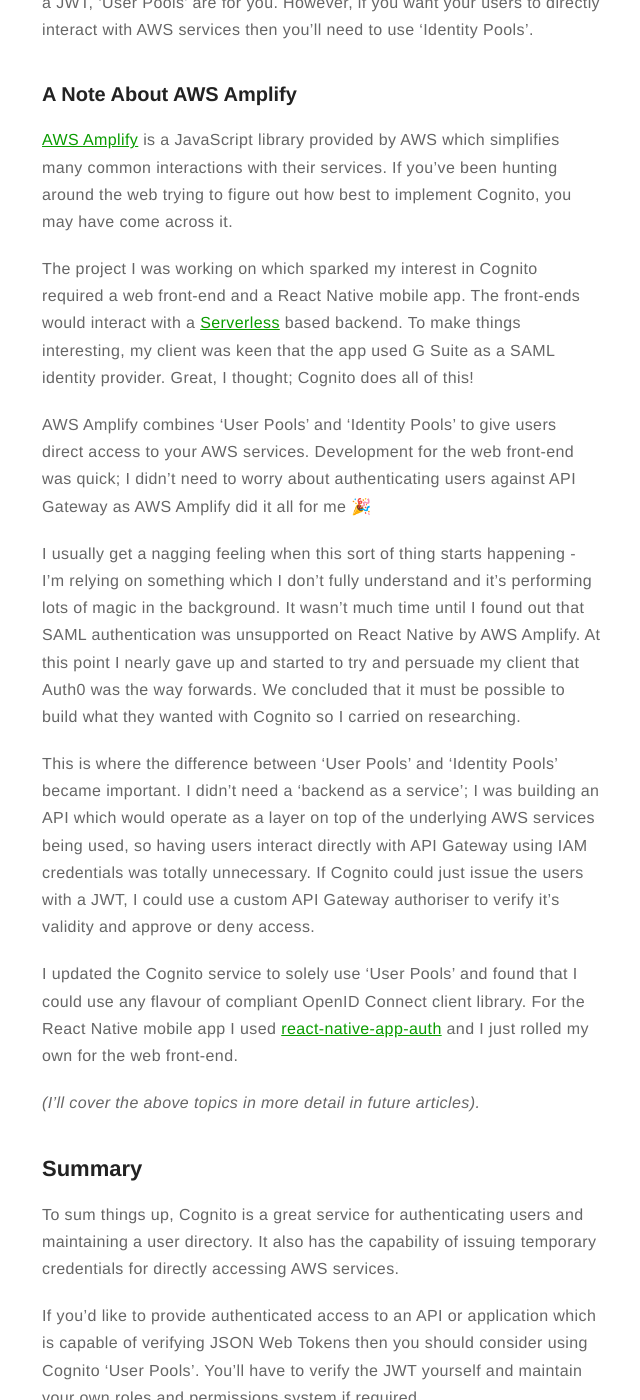
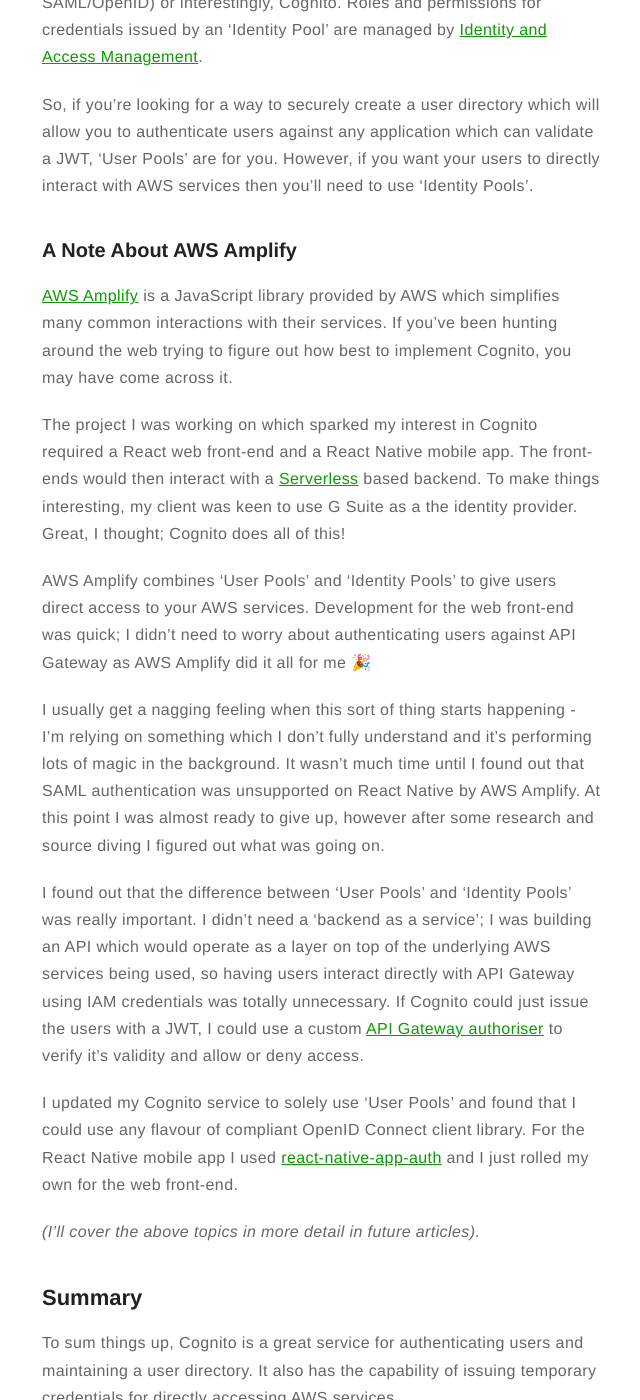
Before and after one commit to edcs/username.github.io, a Jekyll site: the page built from _posts/2018-07-10-getting-started-with-aws-cognito.md, in a window 1280 px wide and 1400 px high, scrolled down 2195 px. Shown: the whole window, without its empty margins (318-958 px from the left). Built offline with Jekyll 4.4.1, drawn with Linux system fonts in a browser that asks for light colours; some of the changed text lies outside the part shown.

Commit message:
Update some of the copy

```diff
--- a/_config.yml
+++ b/_config.yml
@@ -61,7 +61,7 @@
     sass_dir: _sass
     style: :compressed
 
-gems:
+plugins:
   - jemoji
   - jekyll-mentions
   - jekyll-seo-tag
--- a/_posts/2018-07-10-getting-started-with-aws-cognito.md
+++ b/_posts/2018-07-10-getting-started-with-aws-cognito.md
@@ -20,89 +20,101 @@
 [Okta](https://www.okta.com/) but decided they’re not what your looking for and you’ve then found
 [Amazon Cognito](https://aws.amazon.com/cognito/)?
 
-Well, that’s at least my story; services such as Auth0 and Okta are feature rich and are supported by excellent documentation,
-but that sort of product doesn’t come for free. Their subscription costs are often too high for my clients and we usually seek
-a lower cost option. This is where Cognito comes in - it offers similar features but at a lower cost and with what’s arguably
-a poorer ecosystem of supporting libraries and documentation.
+Well, that’s at least my story; services such as Auth0 and Okta are feature rich and are supported by excellent
+documentation, but that sort of product doesn’t come for free. Their subscriptions usually entice you in with a free
+tier, but once you start to scale, the costs can become a bit prohibitive (especially if you're looking to use
+'enterprise' features such as SAML).
+
+This is where Cognito comes in - it offers similar features but at a lower cost but with what’s arguably a poorer
+ecosystem of supporting libraries and documentation. This is where you need to make a trade off between getting your
+hands dirty with Cognito or paying for a ready made solution.
 
 ## Why Use ID as a Service?
 
 I’m not a security expert and I think that’s the point here. In the past I’ve created ReSTful web services secured with
-[PHP OAuth 2.0 Server](https://github.com/thephpleague/oauth2-server) and it was a steep learning curve. The world of computer
-security is fast moving and ever evolving - it doesn’t matter how smart you think you are, there’s always someone else smarter!
-So when a service becomes available which offers to solve a complex problem like security for a low cost, I’m interested.
+[PHP OAuth 2.0 Server](https://github.com/thephpleague/oauth2-server) and it was a steep learning curve. The world of
+computer security is fast moving and ever evolving - it doesn’t matter how smart you think you are, there’s always
+someone else smarter! So when a service becomes available which offers to solve a complex problem like security for a
+low cost, I’m interested.
 
-Cognito is feature rich offering traditional username and password sign-up_in, social sign-up_in, ‘passwordless’ and
-enterprise sign-up_in using SAML or OpenID. Then on top of that; you can enable multi factor authentication, SMS
-notifications, it has customisable hosted sign-in_up pages, and they’ll even handle the transactional emails you’ll
-undoubtably need to send to your users when they need to complete operations like password resets.
+Cognito is feature rich offering traditional username and password sign-up/in, social sign-up/in, ‘password-less’ and
+enterprise sign-up/in using SAML or OpenID. Then on top of that; you can enable multi factor authentication, SMS
+notifications, it has customisable hosted sign-in/up pages, and they’ll even handle some of the transactional emails
+you’ll undoubtedly need to send to your users when they need to do anything like reset their password.
 
 Imagine trying to build all that yourself!
 
 ## I’m Sold, What Now?
 
 You may have already signed up to AWS and taken a look at the Cognito console. This was my first ‘what the…’ moment,
-you’re asked whether you want to create a ‘User Pool’ or an ‘Identity Pool’; but what does this even mean?
+you’re asked whether you want to create a ‘User Pool’ or an ‘Identity Pool’; what does this even mean?
 
 [![Cognito Interface](/assets/img/getting-started-with-aws-cognito/cognito.png)](/assets/img/getting-started-with-aws-cognito/cognito.png)
 
 ### User Pools and Identity Pools
 
-A ‘User Pool’ is a complete user directory for your application. ‘User Pools’ provide the necessary frameworks needed for
-a complete user lifecycle. When a user is authenticated via ‘User Pool’, they are issued a [JSON Web Token](https://jwt.io/) -
-you’re responsible for validating the JWT and ensuring whether the user should have access to your application.
+A ‘User Pool’ is a complete user directory for your application. ‘User Pools’ provide the necessary functionality
+required for the complete user lifecycle. Processes such as sign-up, sign-in and sign-out are all covered using a handy
+API and ready made UIs (which can be customised with your own branding). Once a user is authenticated via ‘User Pool’,
+they are issued a [JSON Web Token](https://jwt.io/) - you’re then responsible for validating the JWT and ensuring
+whether the user should have access to your application.
 
-In contrast, an ‘Identity Pool’ issues temporary AWS credentials to users who are authenticated via a third party identity
-provider. An identity provider could be Google, Facebook, your corporate SSO provider if using SAML/OpenID or interestingly,
-Cognito. Roles and permissions for credentials issued by an ‘Identity Pool’ are managed by
+By contrast, an ‘Identity Pool’ issues temporary AWS credentials to users who are authenticated via a third party
+identity provider. An identity provider could be Google, Facebook, your corporate SSO system (using SAML/OpenID) or
+interestingly, Cognito. Roles and permissions for credentials issued by an ‘Identity Pool’ are managed by
 [Identity and Access Management](https://aws.amazon.com/iam/).
 
-So, if you’re looking for a way to securely create a user directory which will allow you to authenticate users against any
-application which can validate a JWT, ‘User Pools’ are for you. However, if you want your users to directly interact with AWS
-services then you’ll need to use ‘Identity Pools’.
+So, if you’re looking for a way to securely create a user directory which will allow you to authenticate users against
+any application which can validate a JWT, ‘User Pools’ are for you. However, if you want your users to directly interact
+with AWS services then you’ll need to use ‘Identity Pools’.
 
 ### A Note About AWS Amplify
+
 [AWS Amplify](https://aws.github.io/aws-amplify/) is a JavaScript library provided by AWS which simplifies many common
-interactions with their services. If you’ve been hunting around the web trying to figure out how best to implement Cognito,
-you may have come across it.
+interactions with their services. If you’ve been hunting around the web trying to figure out how best to implement
+Cognito, you may have come across it.
 
-The project I was working on which sparked my interest in Cognito required a web front-end and a React Native mobile app. The
-front-ends would interact with a [Serverless](https://serverless.com/) based backend. To make things interesting, my client
-was keen that the app used G Suite as a SAML identity provider. Great, I thought; Cognito does all of this!
+The project I was working on which sparked my interest in Cognito required a React web front-end and a React Native
+mobile app. The front-ends would then interact with a [Serverless](https://serverless.com/) based backend. To make
+things interesting, my client was keen to use G Suite as a the identity provider. Great, I thought; Cognito does
+all of this!
 
-AWS Amplify combines ‘User Pools’ and ‘Identity Pools’ to give users direct access to your AWS services. Development for the
-web front-end was quick; I didn’t need to worry about authenticating users against API Gateway as AWS Amplify did it all for
-me 🎉
+AWS Amplify combines ‘User Pools’ and ‘Identity Pools’ to give users direct access to your AWS services. Development for
+the web front-end was quick; I didn’t need to worry about authenticating users against API Gateway as AWS Amplify did it
+all for me 🎉
 
 I usually get a nagging feeling when this sort of thing starts happening - I’m relying on something which I don’t fully
-understand and it’s performing lots of magic in the background. It wasn’t much time until I found out that SAML authentication
-was unsupported on React Native by AWS Amplify. At this point I nearly gave up and started to try and persuade my client that
-Auth0 was the way forwards. We concluded that it must be possible to build what they wanted with Cognito so I carried on
-researching.
+understand and it’s performing lots of magic in the background. It wasn’t much time until I found out that SAML
+authentication was unsupported on React Native by AWS Amplify. At this point I was almost ready to give up, however
+after some research and source diving I figured out what was going on.
 
-This is where the difference between ‘User Pools’ and ‘Identity Pools’ became important. I didn’t need a ‘backend as a
-service’; I was building an API which would operate as a layer on top of the underlying AWS services being used, so having
-users interact directly with API Gateway using IAM credentials was totally unnecessary. If Cognito could just issue the users
-with a JWT, I could use a custom API Gateway authoriser to verify it’s validity and approve or deny access.
+I found out that the difference between ‘User Pools’ and ‘Identity Pools’ was really important. I didn’t need a ‘backend
+as a service’; I was building an API which would operate as a layer on top of the underlying AWS services being used, so
+having users interact directly with API Gateway using IAM credentials was totally unnecessary. If Cognito could just
+issue the users with a JWT, I could use a custom
+[API Gateway authoriser](https://serverless.com/framework/docs/providers/aws/events/apigateway/#http-endpoints-with-custom-authorizers)
+to verify it’s validity and allow or deny access.
 
-I updated the Cognito service to solely use ‘User Pools’ and found that I could use any flavour of compliant OpenID Connect
-client library. For the React Native mobile app I used
+I updated my Cognito service to solely use ‘User Pools’ and found that I could use any flavour of compliant OpenID
+Connect client library. For the React Native mobile app I used
 [react-native-app-auth](https://github.com/FormidableLabs/react-native-app-auth) and I just rolled my own for the web
 front-end.
 
 _(I’ll cover the above topics in more detail in future articles)._
 
 ## Summary
+
 To sum things up, Cognito is a great service for authenticating users and maintaining a user directory. It also has the
 capability of issuing temporary credentials for directly accessing AWS services.
 
-If you’d like to provide authenticated access to an API or application which is capable of verifying JSON Web Tokens then
-you should consider using Cognito ‘User Pools’.  You’ll have to verify the JWT yourself and maintain your own roles and
-permissions system if required.
+If you’d like to provide authenticated access to an API or application which is capable of verifying JSON Web Tokens
+then you should consider using Cognito ‘User Pools’. You’ll have to verify the JWT yourself and maintain your own roles
+and permissions system if required.
 
-If you’d like to give your users direct access to AWS services then you should consider using ‘Identity Pools’. ‘Identity
-Pools’ give temporary credentials to users that have been authenticated against a third party, this can include a ‘User
-Pool’. You may find that AWS Amplify is helpful for this type of application.
+If you’d like to give your users direct access to AWS services then you should consider using ‘Identity Pools’.
+‘Identity Pools’ give temporary credentials to users that have been authenticated against a third party, this can
+include an existing Cognito ‘User Pool’. You may find that AWS Amplify is helpful for this type of application.
 
 _I hope you found this article useful. If you have any issues with it, feel free to
-[report](https://github.com/edcs/edcs.github.io/issues) them or [fix](https://github.com/edcs/edcs.github.io/pulls) them 👍_
+[report](https://github.com/edcs/edcs.github.io/issues) them or [fix](https://github.com/edcs/edcs.github.io/pulls)
+them 👍_
```
